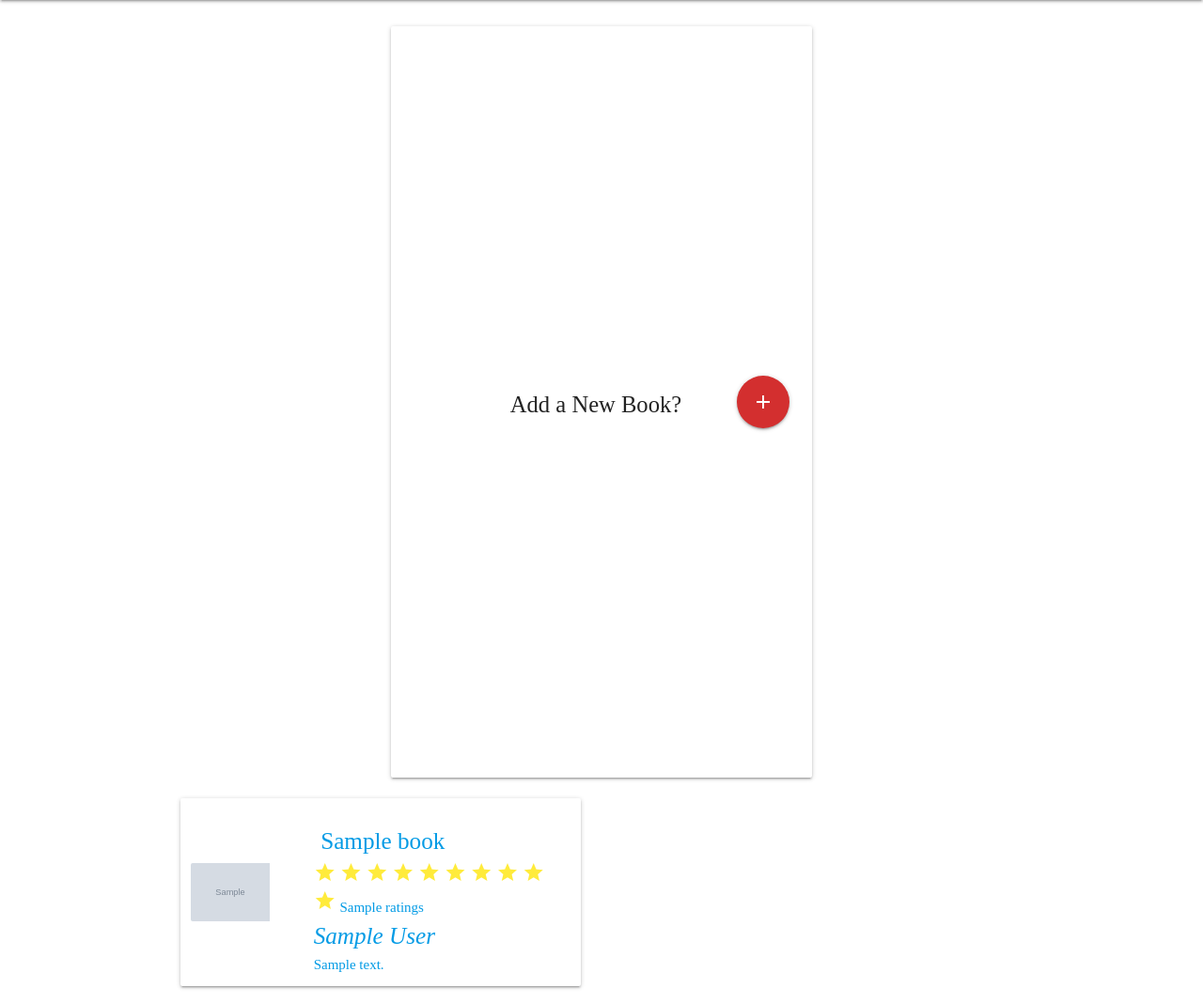
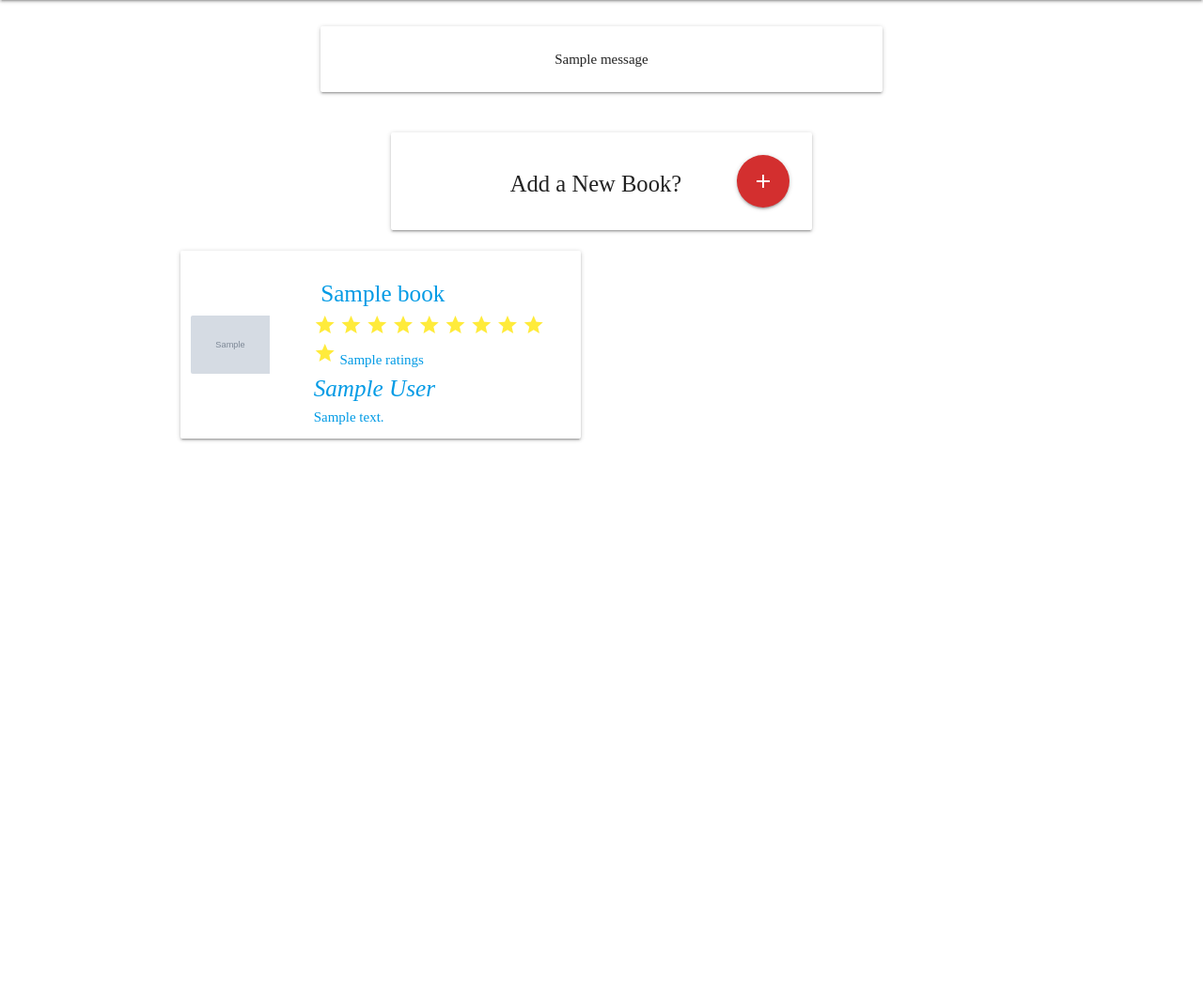
Before and after one commit to ChronoLogic12/bookmarks, a Flask app: page /books in a window 1280 px wide. Shown: the part 64-1132 px from the top of the page at 94% size. After the commit the page ends 534 px from the top, so only its background shows below. Run offline with Flask 2, Linux system fonts and the light colour scheme; grey boxes marked "Sample" are stand-in pictures; one stand-in notice (Sample message) is shown; a database or web service that is not in the repository returns one stand-in record (values such as "Sample title"); some libraries are stand-ins or nearby versions; some web fonts are replaced.

Commit message:
Style: Add basic styling for flash messages to base html template

```diff
--- a/static/css/style.css
+++ b/static/css/style.css
@@ -19,9 +19,12 @@ body {
 /* Add new book */
 .add-book {
 	margin-bottom: 0;
-	height: 100vh;
 }
 
 textarea.materialize-textarea {
 	height: 10rem;
 }
+
+.flash {
+	margin-top: 20px;
+}
--- a/templates/base.html
+++ b/templates/base.html
@@ -58,6 +58,14 @@
         {% if messages %}
         {% for message in messages %}
 
+        <div class="col s12 l8 offset-l2 flash">
+            <div class="card horizontal row">
+                <div class="col s12 card-content">
+                    {{ message }}
+                </div>
+            </div>
+        </div>
+
         {% endfor %}
         {% endif %}
         {% endwith %}
```
